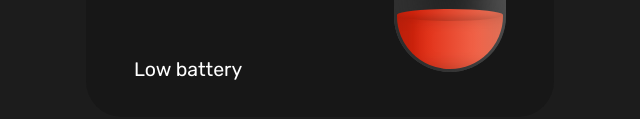
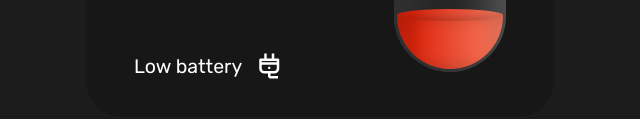
Before and after one commit to festus-sulumeti/Battery_health_checker, a plain HTML site: page index.html in a window 1280 px wide. Shown: the part 463-582 px from the top of the page, 320-960 px from the left. Drawn offline with nearby package versions, Linux system fonts and the light colour scheme.

```diff
--- a/index.html
+++ b/index.html
@@ -4,6 +4,10 @@
     <meta charset="UTF-8">
     <meta name="viewport" content="width=device-width, initial-scale=1.0">
     <title>Live Battery percentage</title>
+
+      <!--=============== REMIXICONS ===============-->
+      <link href="https://cdn.jsdelivr.net/npm/remixicon@2.5.0/fonts/remixicon.css" rel="stylesheet">
+      <!--=============== REMIXICONS ===============-->
 
     <!-- Stylesheet start -->
      <link rel="stylesheet" href="./css/style.css">
```
